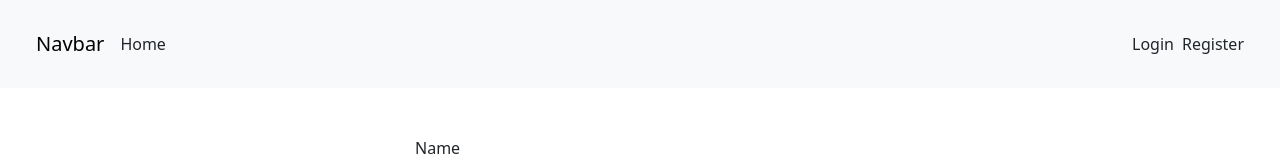
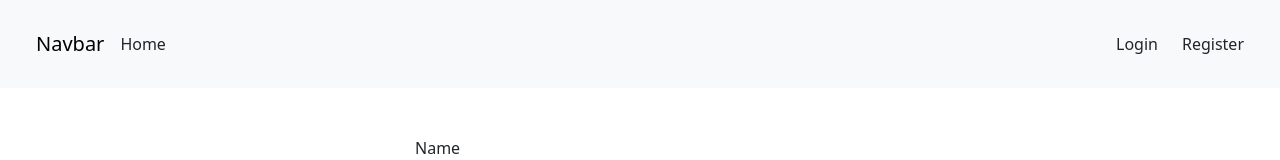
Before and after one commit to kazburrel/car-parking-vue-app, a Vue app: page /register in a window 1280 px wide. Shown: the top 160 px of the page. Built offline with nearby package versions, Linux system fonts and the light colour scheme.

Commit message:
Auth Login

```diff
--- a/src/App.vue
+++ b/src/App.vue
@@ -34,7 +34,7 @@ const auth = useAuth();
           <button @click="auth.logout" class="router-link btn btn-danger">Logout</button>
         </template>
         <template v-else>
-          <div class="d-flex gap-2">
+          <div class="d-flex gap-4">
             <RouterLink class="router-link text-decoration-none text-dark" :to="{ name: 'login' }">
               Login
             </RouterLink>
```
